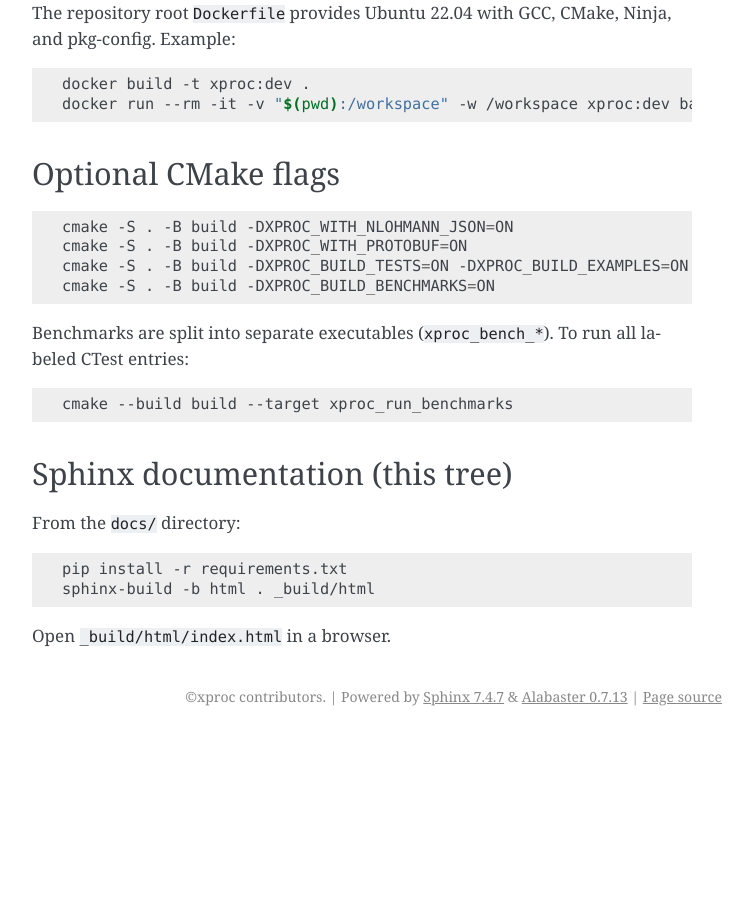
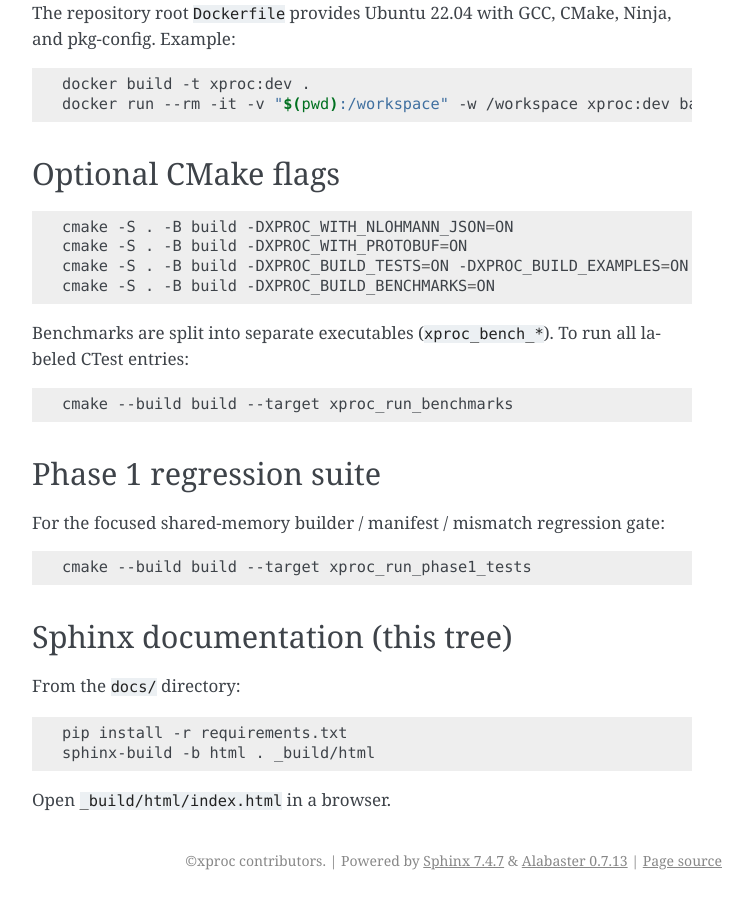
Before and after one commit to merlotqi/xproc, a Sphinx documentation site: the page built from docs/building.rst, in a window 1280 px wide and 900 px high, scrolled down 1437 px. Shown: the whole window, without its empty margins (388-1141 px from the left). Built offline with Sphinx 7.4.7, drawn with Linux system fonts in a browser that asks for light colours; before the commit the page ends 2173 px from its top, so only the background shows below that; some of the changed text lies outside the part shown.

Commit message:
feat: add Phase 1 regression suite and update documentation for targeted tests

```diff
--- a/docs/building.rst
+++ b/docs/building.rst
@@ -84,6 +84,15 @@ Benchmarks are split into separate executables (``xproc_bench_*``). To run all l
 
    cmake --build build --target xproc_run_benchmarks
 
+Phase 1 regression suite
+------------------------
+
+For the focused shared-memory builder / manifest / mismatch regression gate:
+
+.. code-block:: bash
+
+   cmake --build build --target xproc_run_phase1_tests
+
 Sphinx documentation (this tree)
 --------------------------------
 
```
Also changed, not shown: CONTRIBUTING.md (+6 -0 lines), README.md (+6 -0 lines), docs/todo.md (+1 -1 lines), 2 other files.
